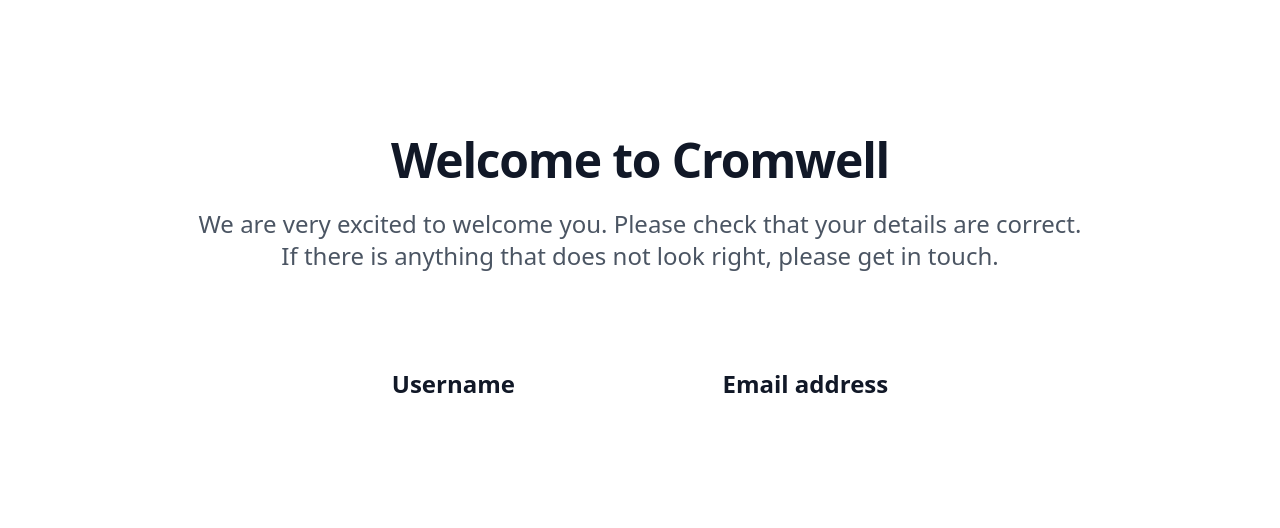
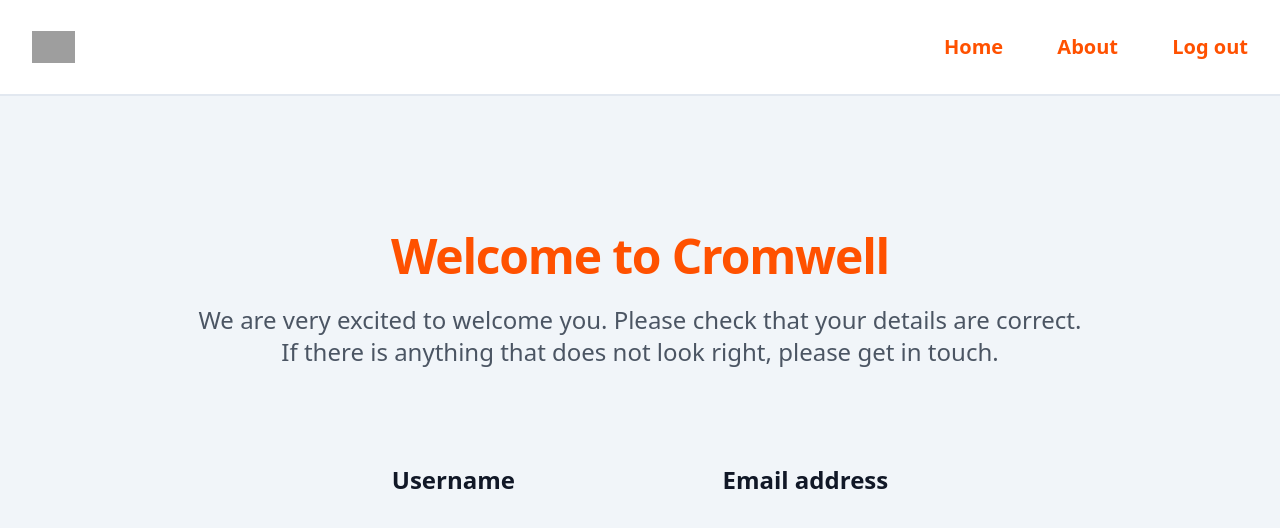
Before and after one commit to SaraGMatos/cromwell-test, a React (Vite) app in the folder frontend/: page / in a window 1280 px wide. Shown: the top 528 px of the page. Built offline with nearby package versions, Linux system fonts and the light colour scheme; sample sign-in values are in the browser's storage; grey boxes are pictures that could not be loaded.

Commit message:
Tweaks styles

```diff
--- a/frontend/src/components/HeroSection.tsx
+++ b/frontend/src/components/HeroSection.tsx
@@ -29,10 +29,10 @@
   ];
 
   return (
-    <section className="bg-white py-24 sm:py-32">
+    <section className="bg-slate-100 h-screen py-24 sm:py-32">
       <div className="mx-auto max-w-7xl px-6 lg:px-8">
         <div className="mx-auto max-w-4xl text-center">
-          <p className="mt-2 text-3xl lg:text-5xl font-bold tracking-tight text-gray-900 sm:text-4xl">
+          <p className="mt-2 text-3xl lg:text-5xl font-bold tracking-tight text-[#ff5100] sm:text-4xl">
             Welcome to Cromwell
           </p>
           <p className="mt-6 text-lg lg:text-2xl leading-8 text-gray-600">
--- a/frontend/src/components/HomePage.tsx
+++ b/frontend/src/components/HomePage.tsx
@@ -1,8 +1,10 @@
+import Header from "./Header";
 import HeroSection from "./HeroSection";
 
 export function HomePage() {
   return (
     <>
+      <Header />
       <HeroSection />
     </>
   );
--- a/frontend/src/components/RegisterPage.tsx
+++ b/frontend/src/components/RegisterPage.tsx
@@ -110,7 +110,7 @@
           <img
             className="object-contain"
             src="https://i.postimg.cc/t4P6fw7X/Cromwell-Logo.png"
-            alt="Cromwell Logo"
+            alt="Cromwell's logo - a bright orange capital C in the shape of half a nut"
           />
           <h2 className="mt-10 text-center text-xl lg:text-2xl font-bold leading-9 tracking-tight text-[gray-900]">
             Create an account
```
